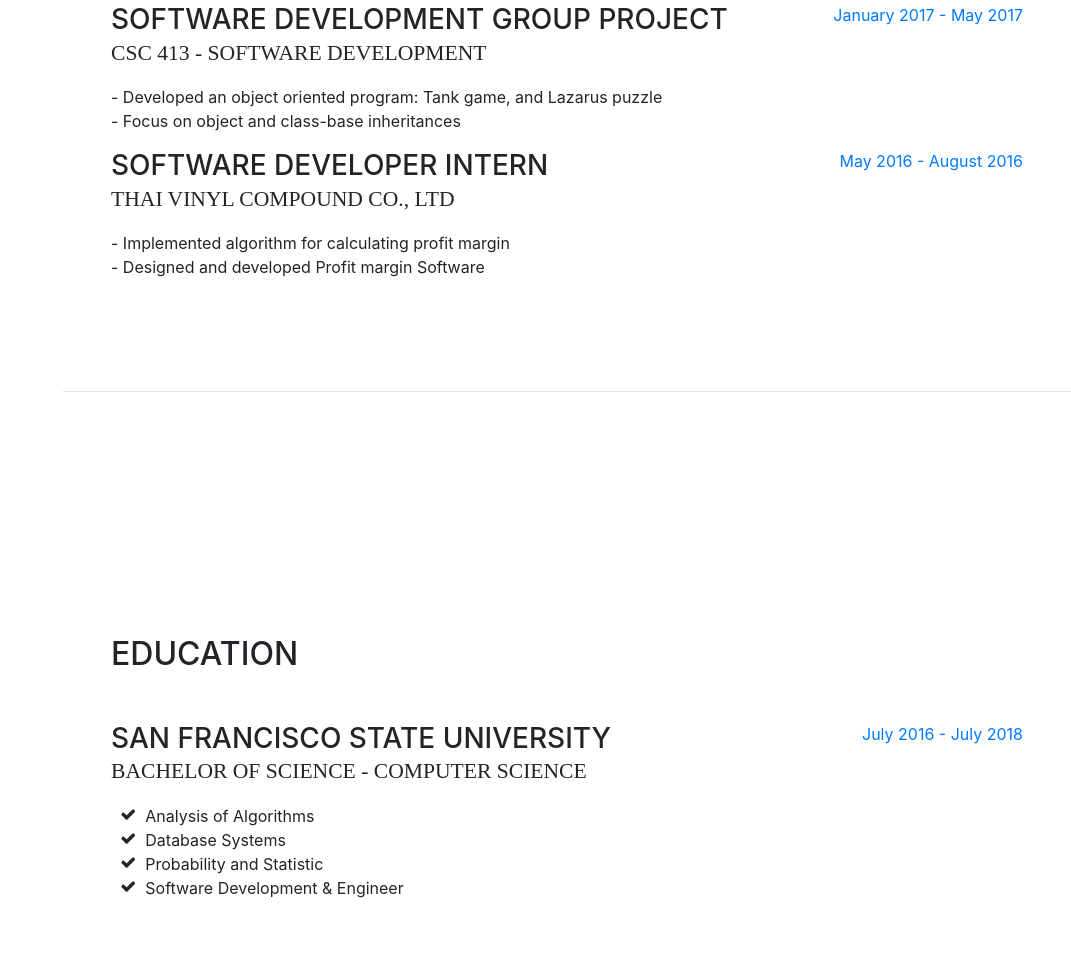
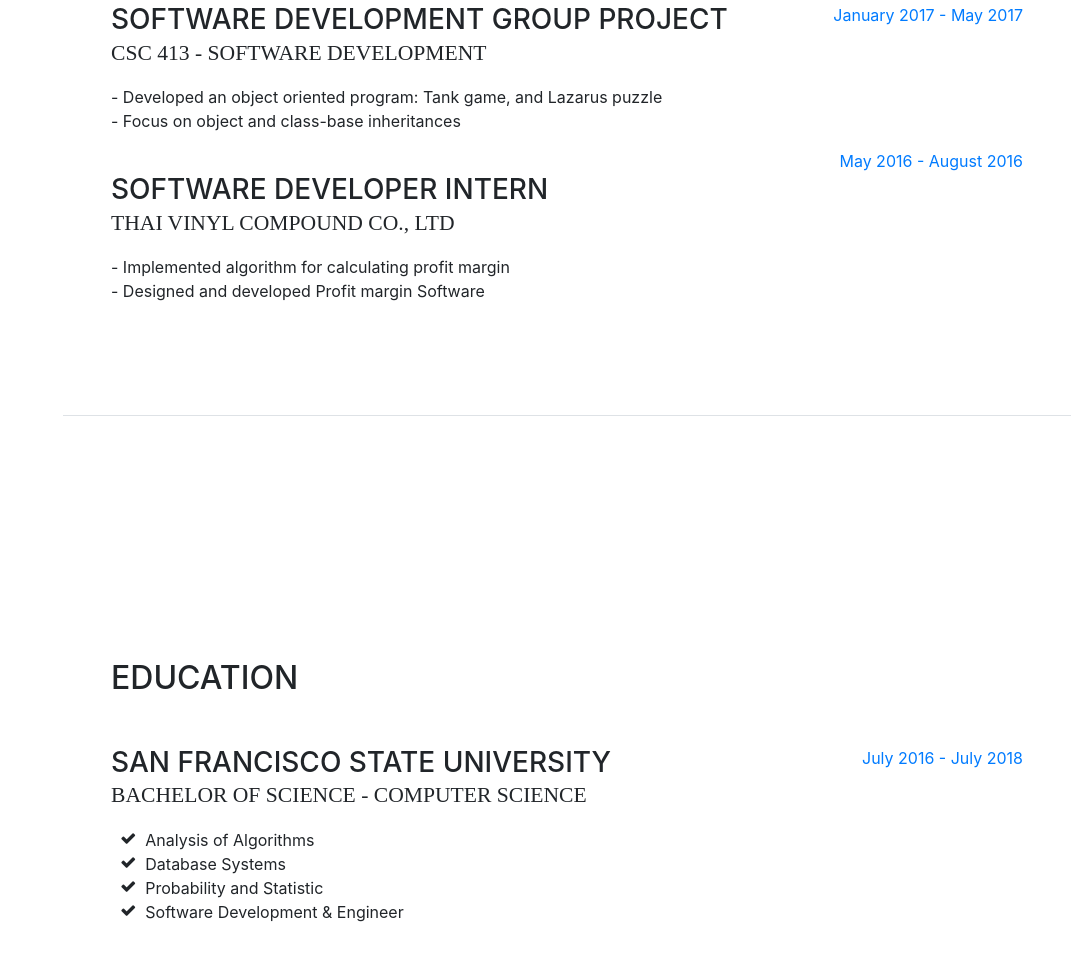
Before and after one commit to jparkeen/jparkeen.github.io, a website with bundled scripts: page index.html in a window 1280 px wide. Shown: the part 1401-2376 px from the top of the page, without its empty margins (209-1280 px from the left). Built offline with nearby package versions, Linux system fonts and the light colour scheme; a web font is replaced by a local one.

Commit message:
fix spacing

```diff
--- a/index.html
+++ b/index.html
@@ -142,8 +142,8 @@
               <h3 class="mb-0">Software Engineering group project - Front-end lead</h3>
               <div class="subheading mb-3">CSC 648 - Software Engineering</div>
               <p>- Practice teamwork in software development in a team setting<br />
-              - Draft and developed front-end of a real estate website<br />
-              - Managing team members and assigning tasks</p>
+                 - Draft and developed front-end of a real estate website<br />
+                 - Managing team members and assigning tasks</p>
             </div>
             <div class="resume-date text-md-right">
               <span class="text-primary">July 2017 - December 2017</span>
@@ -164,7 +164,7 @@
 
 
           <div class="resume-item d-flex flex-column flex-md-row mb-5">
-            <div class="resume-content mr-auto">
+            <div class="resume-content mr-auto"><br />
               <h3 class="mb-0">Software Developer Intern</h3>
               <div class="subheading mb-3">Thai Vinyl Compound Co., Ltd</div>
               <p>- Implemented algorithm for calculating profit margin<br />
```
